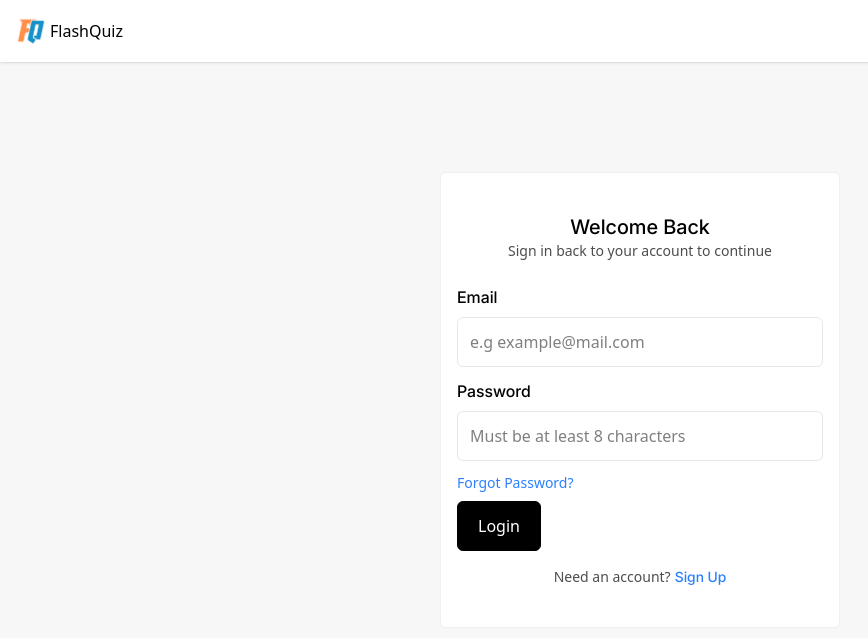
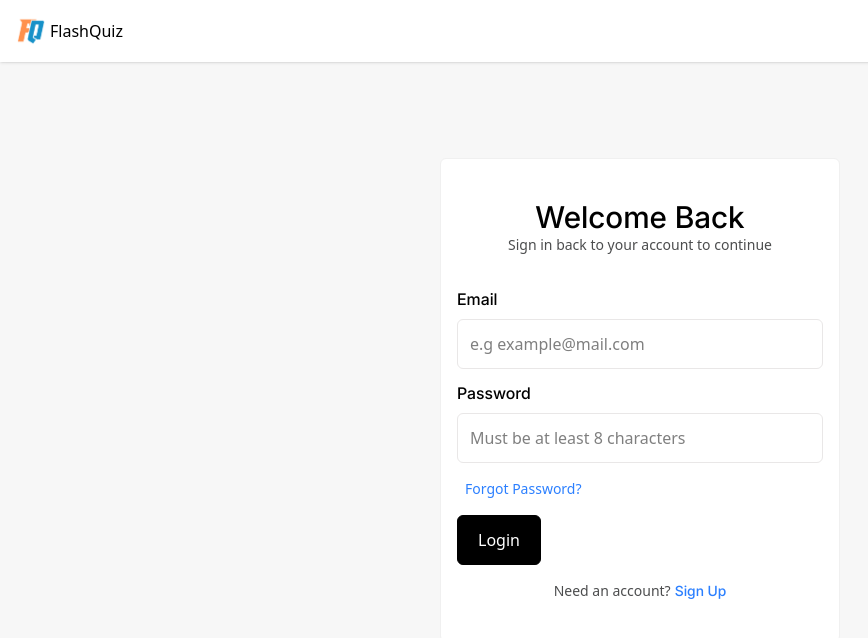
Before and after one commit to Habeebamoo/Flashquiz, a React (Vite) app in the folder client/: page /login in a window 1280 px wide. Shown: the top 638 px of the page, without its empty margins (0-868 px from the left). Built offline with nearby package versions, Linux system fonts and the light colour scheme; no server answers.

Commit message:
auth page title bigger

```diff
--- a/client/src/pages/AuthPage.tsx
+++ b/client/src/pages/AuthPage.tsx
@@ -104,8 +104,8 @@ const AuthPage = () => {
       <Header button={false} />
       <section className="h-[100vh] flex-center">
         <form onSubmit={handleAuth} className="bg-white border-1 border-accentCold px-4 py-10 rounded-md w-[90%] sm:w-[400px] mx-auto">
-          <h1 className="font-inter text-xl text-center">{isLogin ? "Welcome Back" : "Create Your Free Account"}</h1>
-          <p className="text-sm text-secondary text-center mb-6">
+          <h1 className="font-inter text-3xl text-center">{isLogin ? "Welcome Back" : "Create Your Free Account"}</h1>
+          <p className="text-sm text-secondary text-center mb-8">
             {isLogin ? "Sign in back to your account to continue" : "Sign up for a free account today"}
           </p>
           {!isLogin && <div className="mb-3">
@@ -144,7 +144,7 @@ const AuthPage = () => {
               required
             />
           </div>
-          {isLogin && <p onClick={() => navigate("/forgot")} className="text-sm my-2 cursor-pointer text-blue-500">Forgot Password?</p>}
+          {isLogin && <p onClick={() => navigate("/forgot")} className="text-sm my-4 pl-2 cursor-pointer text-blue-500">Forgot Password?</p>}
           {message &&
             <div className={status === "success" ? "success" : "error"}>
               {message}
```
